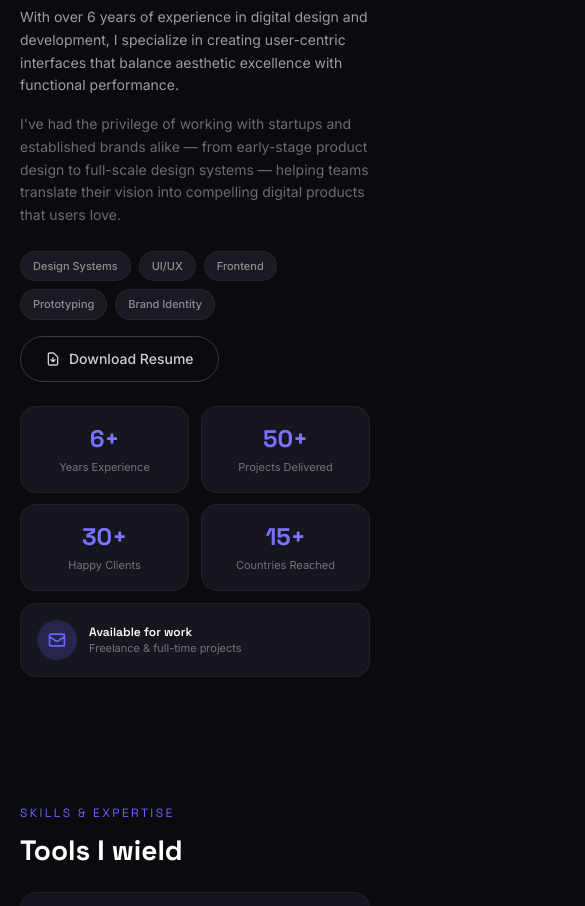
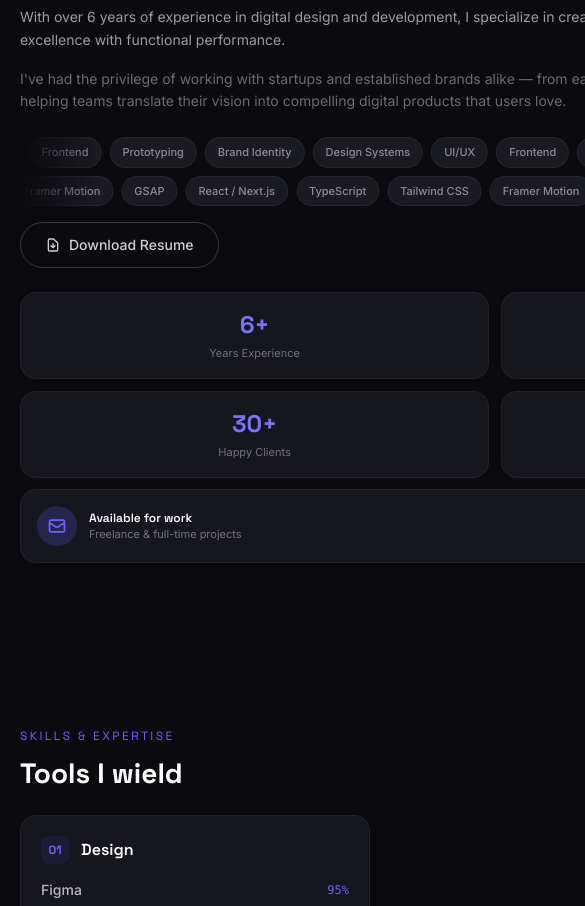
Before and after one commit to tatabiinhairudinambo/portfoliopro, a React (Vite) app: page / in a window 390 px wide. Shown: the part 1040-1946 px from the top of the page, 585 px wide, since content can reach past the window. Built offline with nearby package versions, Linux system fonts and the light colour scheme.

Commit message:
Replace static tags with 2-row marquee scrolling animation in About section

```diff
--- a/src/components/About.jsx
+++ b/src/components/About.jsx
@@ -89,12 +89,33 @@ export default function About({ active }) {
               helping teams translate their vision into compelling digital products
               that users love.
             </p>
-            <div className="flex flex-wrap gap-2 md:gap-3 pt-2">
-              {['Design Systems', 'UI/UX', 'Frontend', 'Prototyping', 'Brand Identity'].map((tag) => (
-                <span key={tag} className="px-3 md:px-4 py-1.5 md:py-2 text-[11px] md:text-xs font-medium bg-dark-200 border border-white/5 rounded-full text-white/50">
-                  {tag}
-                </span>
-              ))}
+            <div className="pt-2 space-y-2 overflow-hidden">
+              <div className="overflow-hidden [mask-image:linear-gradient(to_right,transparent,black_8%,black_92%,transparent)]">
+                <motion.div
+                  className="flex gap-2 md:gap-3 w-max"
+                  animate={{ x: ['0%', '-50%'] }}
+                  transition={{ repeat: Infinity, duration: 18, ease: 'linear' }}
+                >
+                  {[...['Design Systems', 'UI/UX', 'Frontend', 'Prototyping', 'Brand Identity'], ...['Design Systems', 'UI/UX', 'Frontend', 'Prototyping', 'Brand Identity']].map((tag, i) => (
+                    <span key={`r1-${i}`} className="px-3 md:px-4 py-1.5 md:py-2 text-[11px] md:text-xs font-medium bg-dark-200 border border-white/5 rounded-full text-white/50 whitespace-nowrap">
+                      {tag}
+                    </span>
+                  ))}
+                </motion.div>
+              </div>
+              <div className="overflow-hidden [mask-image:linear-gradient(to_right,transparent,black_8%,black_92%,transparent)]">
+                <motion.div
+                  className="flex gap-2 md:gap-3 w-max"
+                  animate={{ x: ['-50%', '0%'] }}
+                  transition={{ repeat: Infinity, duration: 20, ease: 'linear' }}
+                >
+                  {[...['React / Next.js', 'TypeScript', 'Tailwind CSS', 'Framer Motion', 'GSAP'], ...['React / Next.js', 'TypeScript', 'Tailwind CSS', 'Framer Motion', 'GSAP']].map((tag, i) => (
+                    <span key={`r2-${i}`} className="px-3 md:px-4 py-1.5 md:py-2 text-[11px] md:text-xs font-medium bg-dark-200 border border-white/5 rounded-full text-white/50 whitespace-nowrap">
+                      {tag}
+                    </span>
+                  ))}
+                </motion.div>
+              </div>
             </div>
             <a href="/resume.pdf" download className="btn-outline inline-flex mt-3 md:mt-4 text-sm md:ml-6">
               <svg className="w-4 h-4" fill="none" viewBox="0 0 24 24" stroke="currentColor">
```
